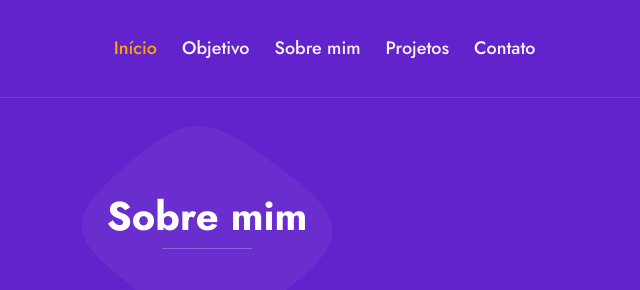
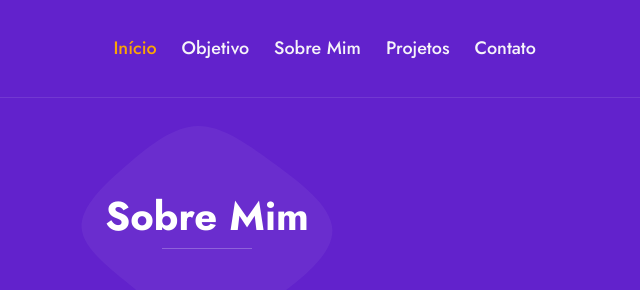
Before and after one commit to MiWakatsuki/Editor-page, a plain HTML site: page about.html in a window 1280 px wide. Shown: the top 290 px of the page, 433-1073 px from the left. Drawn offline with nearby package versions, Linux system fonts and the light colour scheme.

Commit message:
Text fixed

```diff
--- a/about.html
+++ b/about.html
@@ -59,7 +59,7 @@
                         <div class="navbar-nav mx-auto py-0">
                             <a href="index.html" class="nav-item nav-link active">Início</a>
                             <a href="service.html" class="nav-item nav-link">Objetivo</a>
-                            <a href="about.html" class="nav-item nav-link">Sobre mim</a>
+                            <a href="about.html" class="nav-item nav-link">Sobre Mim</a>
                             <a href="project.html" class="nav-item nav-link">Projetos</a>
                             <a href="#meuFooter" class="nav-item nav-link">Contato</a>
                         </div>
@@ -71,7 +71,7 @@
                 <div class="container my-5 py-5 px-lg-5">
                     <div class="row g-5 py-5">
                         <div class="col-12 text-center">
-                            <h1 class="text-white animated slideInDown">Sobre mim</h1>
+                            <h1 class="text-white animated slideInDown">Sobre Mim</h1>
                             <hr class="bg-white mx-auto mt-0" style="width: 90px;">
                         </div>
                     </div>
@@ -85,7 +85,7 @@
         <div class="container-xxl py-5">
             <div class="container py-5 px-lg-5">
                 <div class="wow fadeInUp" data-wow-delay="0.1s">
-                    <p class="section-title text-secondary justify-content-center"><span></span>Sobre mim<span></span></p>
+                    <p class="section-title text-secondary justify-content-center"><span></span>Sobre Mim<span></span></p>
                     <h1 class="text-center mb-5">Como Posso Atender às Suas Necessidades!</h1>
                 </div>
                 <div class="row g-4">
```
Also changed, not shown: 404.html (+1 -1 lines), index.html (+2 -2 lines), project.html (+1 -1 lines), service.html (+1 -1 lines).
